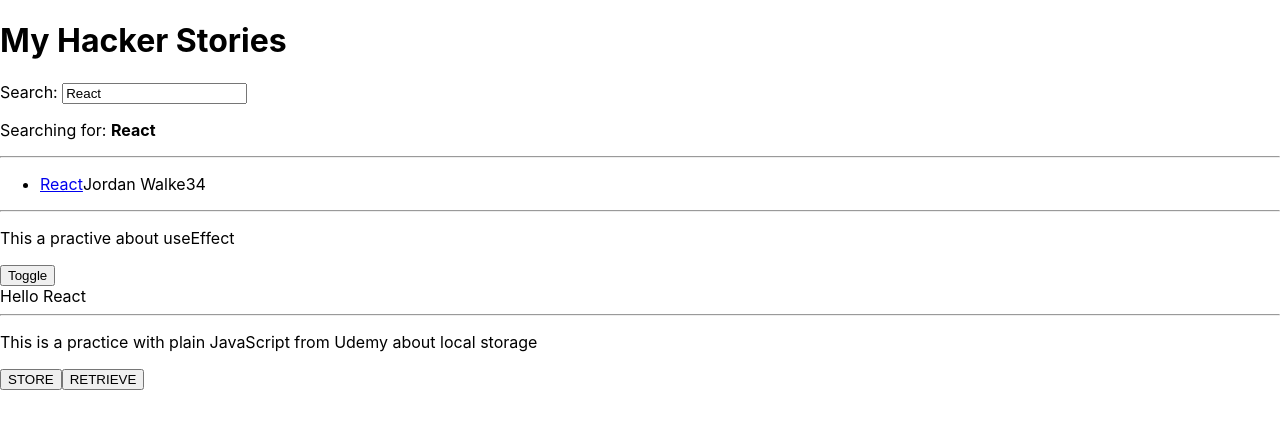
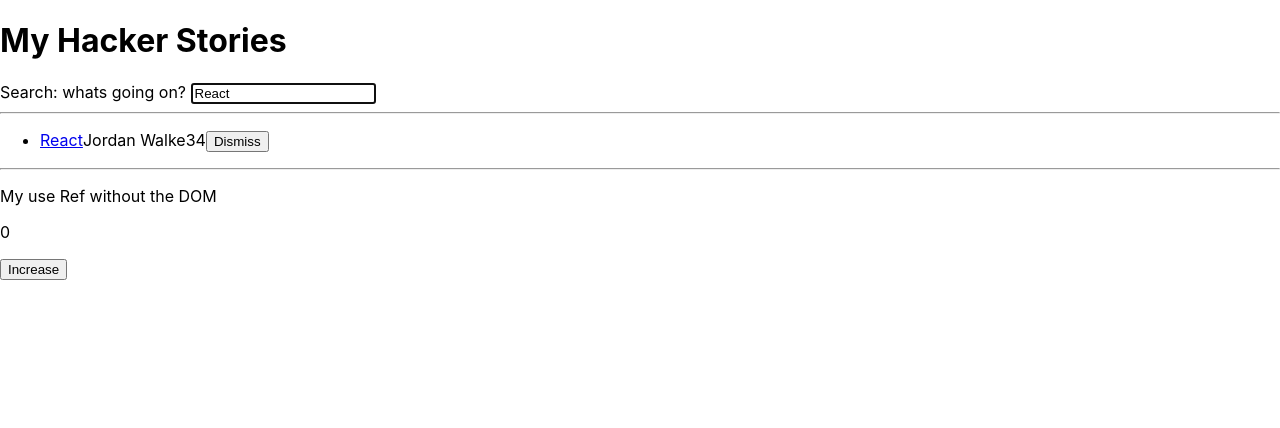
Before and after one commit to mnca16/road-to-react-book, a React (Create React App) app: page / in a window 1280 px wide. Shown: the top 428 px of the page. Built offline with nearby package versions, Linux system fonts and the light colour scheme.

Commit message:
organized folders, and practice lesson 1.6

```diff
--- a/src/App.js
+++ b/src/App.js
@@ -1,50 +1,61 @@
-import * as React from 'react';
+import * as React from "react";
+import ReusableCompBotton from "./Lessons/Lesson1-6/ReusableCompBotton";
+import DropDownApp from "./Lessons/Lesson1-6/DropDownApp";
+import { Counter } from "./Lessons/Lesson1-6/UseRefHook/useRef";
 
+//Renamed the array of objects (stories) to initialStories.
+//And took it out of the App function in order to manipulate the state inside
+const initialStories = [
+  {
+    title: "React",
+    url: "https://react.js.org/",
+    author: "Jordan Walke",
+    num_comments: 3,
+    points: 4,
+    objectID: 0,
+  },
+  {
+    title: "Redux",
+    url: "https://redux.js.org/",
+    author: "Dan Abramov, Adrew Clark",
+    num_comments: 2,
+    points: 5,
+    objectID: 1,
+  },
+];
 
 //Custom hook used in the app component
 const useStorageState = (key, initialState) => {
-
   //This was  the lifted state up to the closest common parent component (App), and then
   //passed down the state that comes from the input field as a prop (with the handlerSeach function)
   const [value, setValue] = React.useState(
     localStorage.getItem(key) || initialState
   );
 
-  React.useEffect( () => {
+  React.useEffect(() => {
     localStorage.setItem(key, value);
   }, [value, key]);
 
   return [value, setValue];
 };
 
-
-
 const App = () => {
-  const stories = [
-    {
-      title: 'React',
-      url: 'https://react.js.org/',
-      author: 'Jordan Walke',
-      num_comments: 3,
-      points: 4,
-      objectID: 0,
-    },{
-      title: 'Redux',
-      url: 'https://redux.js.org/',
-      author: 'Dan Abramov, Adrew Clark',
-      num_comments: 2,
-      points: 5,
-      objectID: 1,
-    },
-  ];
-
   //UseStorageState (Custom Hook) which will keep the component's state
   //in sync with the browser's local storage.
- const [searchTerm, setSearchTerm] = useStorageState(
-   'search',
-   'React');
+  const [searchTerm, setSearchTerm] = useStorageState("search", "React");
 
+  //This state manipulates the the list of stories in order to remove the titles
+  const [stories, setStories] = React.useState(initialStories);
+  console.log(`stories state: ${stories}`);
 
+  //
+  const handleRemoveStory = (item) => {
+    console.log(`These are the arguments from the handleRemoveStory ${item}`);
+    const newStories = stories.filter(
+      (story) => item.objectID !== story.objectID
+    );
+    setStories(newStories);
+  };
 
   //Function that passes down the state to our Search component
   const handleSearch = (event) => {
@@ -54,89 +65,87 @@ const App = () => {
 
   //This variable filters our list (array of objects) when the user changes the state by typing
   //information on the input field
+  //*The 'stories' variable read in the filter method is now setup with the initial value from
+  //the stories state*
   const searchedStories = stories.filter((story) =>
-  story.title.toLowerCase().includes(searchTerm.toLowerCase()));
-
-
-
-  //------------------------Practice from the book
-  const [toggle, setToggle] = React.useState(true);
-
-  const handleToggle = () => {
-    setToggle(!toggle);
-  };
-  //-------------------------Practice
-
+    story.title.toLowerCase().includes(searchTerm.toLowerCase())
+  );
 
   return (
     <div>
       <h1>My Hacker Stories</h1>
       {/*Passed the searchTerm as a prop in order to show the current state in
       the Search component*/}
-      <Search onSearch={handleSearch} searchTerm={searchTerm}/>
+      <InputWithLabel
+        id="search"
+        //label="Search"
+        value={searchTerm}
+        isFocused
+        onInputChange={handleSearch}
+      >
+        Search: whats going on?
+      </InputWithLabel>
 
       <hr />
-
-
-      <List list={searchedStories} />
-
+      <List list={searchedStories} onRemoveItem={handleRemoveStory} />
       <hr />
 
-      <p>This a practive about useEffect</p>
-
-      <Toggler toggle={toggle} onToggle={handleToggle} />
-
-
-      <hr/>
-
-      <p>This is a practice with plain JavaScript from Udemy about local storage</p>
-
-      <LocalStoragePractice/>
-
-
+      <p>My use Ref without the DOM</p>
+      <Counter />
     </div>
   );
-;}
+};
 
-
-
-//Used object destructuring with the props from the App component as parameters
-const Search = ({searchTerm, onSearch}) => {
-
-  const handleChange = (event) => {
-    onSearch(event)
-  };
+const InputWithLabel = ({
+  id,
+  children,
+  value,
+  onInputChange,
+  isFocused,
+  type = "text",
+}) => {
+  const inputRef = React.useRef();
+  React.useEffect(() => {
+    if (isFocused && inputRef.current) {
+      inputRef.current.focus();
+    }
+  }, [isFocused]);
 
   return (
     <>
-    <label htmlFor="search">Search: </label>
+      <label htmlFor={id}>{children}</label>
+      &nbsp;
       <input
-    id="search"
-    type="text"
+        ref={inputRef}
+        //The id is pass down as prop from the app component, which is part
+        //of the parameters (key) from the custom component
+        id={id}
+        type={type}
         //this attribute lets you controlled the state of your component
-    value={searchTerm}
-    onChange={handleChange}/>
-
-    <p>
-      Searching for: <strong>{searchTerm}</strong>
-    </p>
+        //also is the initial state from the Search state
+        value={value}
+        autoFocus={isFocused}
+        //Gets the value from the user with the handler function in the App component
+        onChange={onInputChange}
+      />
     </>
   );
 };
 
-
-//object destructuring with the props from the app component
-const List = ({list}) => (
+const List = ({ list, onRemoveItem }) => (
   <ul>
     {list.map((item) => (
-          <Item key={item.objectID} item={item}/>
+      <Item key={item.objectID} item={item} onRemoveItem={onRemoveItem} />
     ))}
   </ul>
 );
 
-
-//object destructuring...
-const Item = ({item}) => (
+const Item = ({ item, onRemoveItem }) => (
+  //This is another way to remove an item without the inline handler
+  //This is a normal handlers
+  // const handleRemoveItem = () => {
+  //   onRemoveItem(item);
+  // };
   <li>
     <span>
       <a href={item.url}>{item.title}</a>
@@ -144,104 +153,12 @@ const Item = ({item}) => (
     <span>{item.author}</span>
     <span>{item.num_comments}</span>
     <span>{item.points}</span>
+    <span>
+      <button type="button" onClick={() => onRemoveItem(item)}>
+        Dismiss
+      </button>
+    </span>
   </li>
 );
 
-
-//--------------------------------------- UseEffect practice
-
-
-const Toggler = ({ toggle, onToggle }) => {
-
-  const didMount = React.useRef(false);
-  console.log(didMount)
-
-  React.useEffect( () => {
-    console.log('I run only if toggle changes (and on mount).');
-  }, [toggle]);
-
-  return (
-    <div>
-
-      {/*<input type="text" value={title} onChange={handleChange} />*/}
-
-      <button type="button" onClick={onToggle}>
-        Toggle
-      </button>
-
-      {toggle && <div>Hello React</div>}
-
-    </div>
-  );
-};
-
-//------------------------------------------- Use Effect practice
-
-
-
-
-
-
-//---------------------------------> local storage practice
-
-const LocalStoragePractice = () => {
-
-
-  //Local Storage (You can store basic data in the browser)
-  //1)With Local storage object (method from the window object)
-  //you can get different choices to work with data:
-  //CLEAR, GETITEM, KEY, LENGHT, REMOVE ITEM, SETITEM.
-  //2)Never take this as a single source of truth because
-  //it can be easily manipulated by the users in your app
-
-  //setItem, getItem this methos work along with each other
-  //*The setItem method takes two parameters: first one is a key (string)
-  //second argument is a value (which is also a string)
-  //*The getItem method help us to get the data stored in our
-  //browser by the id
-
-  const userId = 'u123'
-
-  //In case you want to use an object
-
-  const user = {
-    name: 'Max',
-    age: 30,
-    hobbies: ['Sports', 'Cooking']
-  };
-
-
-
-  const handleStorebtn = () => {
-   //setItem
-   localStorage.setItem('uid', userId);
-   localStorage.setItem('user', JSON.stringify(user));
-
-  };
-
-  const handleRetrBtn = () => {
-
-    const extractedId = localStorage.getItem('uid');
-    const extractedUser = JSON.parse(localStorage.getItem('user'));
-    console.log(extractedUser)
-    if (extractedId) {
-      console.log('Got the id - ' + extractedId);
-    } else {
-      console.log('Could not find id');
-    }
-
-  };
-
-  return (
-    <>
-      <button id="store-btn" onClick={handleStorebtn}>STORE</button>
-      <button id="retrieve-btn" onClick={handleRetrBtn}>RETRIEVE</button>
-    </>
-
-  );
-}
-
-
-
-
 export default App;
--- /dev/null
+++ b/src/Lessons/Lesson1-6/DropDownApp.js
@@ -0,0 +1,60 @@
+import * as React from "react";
+
+//This is an excercise from the book (Reusable component lesson)
+
+const DropDownApp = () => {
+  const [food, setFood] = React.useState("Fruit");
+  const [drink, setDrink] = React.useState("Tea");
+
+  const handleFood = (e) => {
+    setFood(e.target.value);
+  };
+
+  const handleDrink = (e) => {
+    setDrink(e.target.value);
+  };
+
+  return (
+    <div>
+      <DropDown
+        label="What would you like to eat?"
+        options={[
+          { label: "Fruit", value: "fruit" },
+          { label: "Vegetable", value: "vegetable" },
+          { label: "Meat", value: "meat" },
+        ]}
+        value={food}
+        onChange={handleFood}
+      />
+      <br />
+      <DropDown
+        label="What would you like to drink?"
+        options={[
+          { label: "Tea", value: "tea" },
+          { label: "Coffe", value: "coffe" },
+          { label: "Water", value: "water" },
+        ]}
+        value={drink}
+        onChange={handleDrink}
+      />
+
+      <p>We eat: {food}!</p>
+      <p>We drink: {drink}!</p>
+    </div>
+  );
+};
+
+const DropDown = ({ label, options, value, onChange }) => {
+  return (
+    <>
+      <label>{label}</label>
+      <select value={value} onChange={onChange}>
+        {options.map((option) => (
+          <option value={option.value}>{option.label}</option>
+        ))}
+      </select>
+    </>
+  );
+};
+
+export default DropDownApp;
--- /dev/null
+++ b/src/Lessons/Lesson1-6/ReusableCompBotton.js
@@ -0,0 +1,32 @@
+import * as React from 'react';
+
+
+//Used default parameters so if the type of the button is not define it would automatically be button.
+
+/*  This code goes in the App Component at the end of the Application I want to build
+     <p>Practice from the article (Reusable Components)</p>
+
+      <ReusableCompBotton
+      handleClick={() => console.log('Clicked button One!')}
+      >
+       Click Button One!
+      </ReusableCompBotton>
+
+      <ReusableCompBotton
+      type="submit"
+      handleClick={() => console.log('Clicked button Two!')}
+      >
+       Click Button Two!
+      </ReusableCompBotton>
+*/
+
+
+const ReusableCompBotton = ({ type = 'button', children, handleClick }) => {
+    return (
+        <button type={type} onClick={handleClick}>
+          {children}
+        </button>
+    );
+};
+
+export default ReusableCompBotton;
--- /dev/null
+++ b/src/Lessons/Lesson1-6/UseRefHook/useRef.js
@@ -0,0 +1,34 @@
+import * as React from "react";
+
+//UseRef hook without the DOM
+
+const Counter = () => {
+  const hasClickedButton = React.useRef(false);
+  const [count, setCount] = React.useState(0);
+
+  const onClick = () => {
+    // const newCount = count + 1;
+
+    // setCount(newCount);
+
+    hasClickedButton.current = true;
+    console.log("Has clicked button?" + " " + hasClickedButton.current);
+  };
+  //useRef with the state hook, the component would re-render with the state
+  //updater (setCount), so the answer is yes.
+  console.log("is this component being re-render?");
+  //This console works when we use the useState count right now is not working
+  console.log("Has clicked button?" + " " + hasClickedButton.current);
+
+  return (
+    <div>
+      <p>{count}</p>
+
+      <button type="button" onClick={onClick}>
+        Increase
+      </button>
+    </div>
+  );
+};
+
+export { Counter };
```
Also changed, not shown: src/Lessons/Lesson1-5/LocalStoragePractice.js (added, +80 -0 lines), src/Lessons/Lesson1-5/Toggle.js (added, +58 -0 lines). Lines whose indentation alone changed are shown as unchanged.
